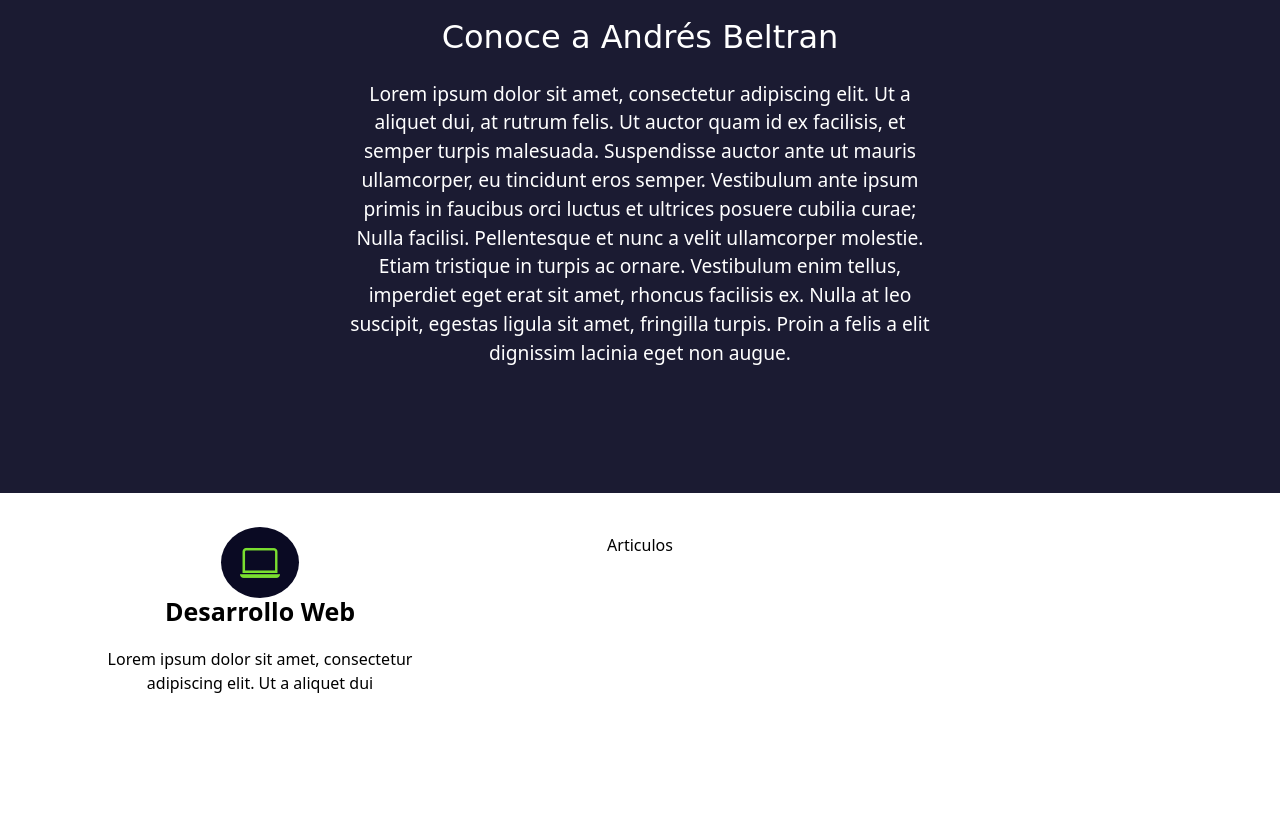
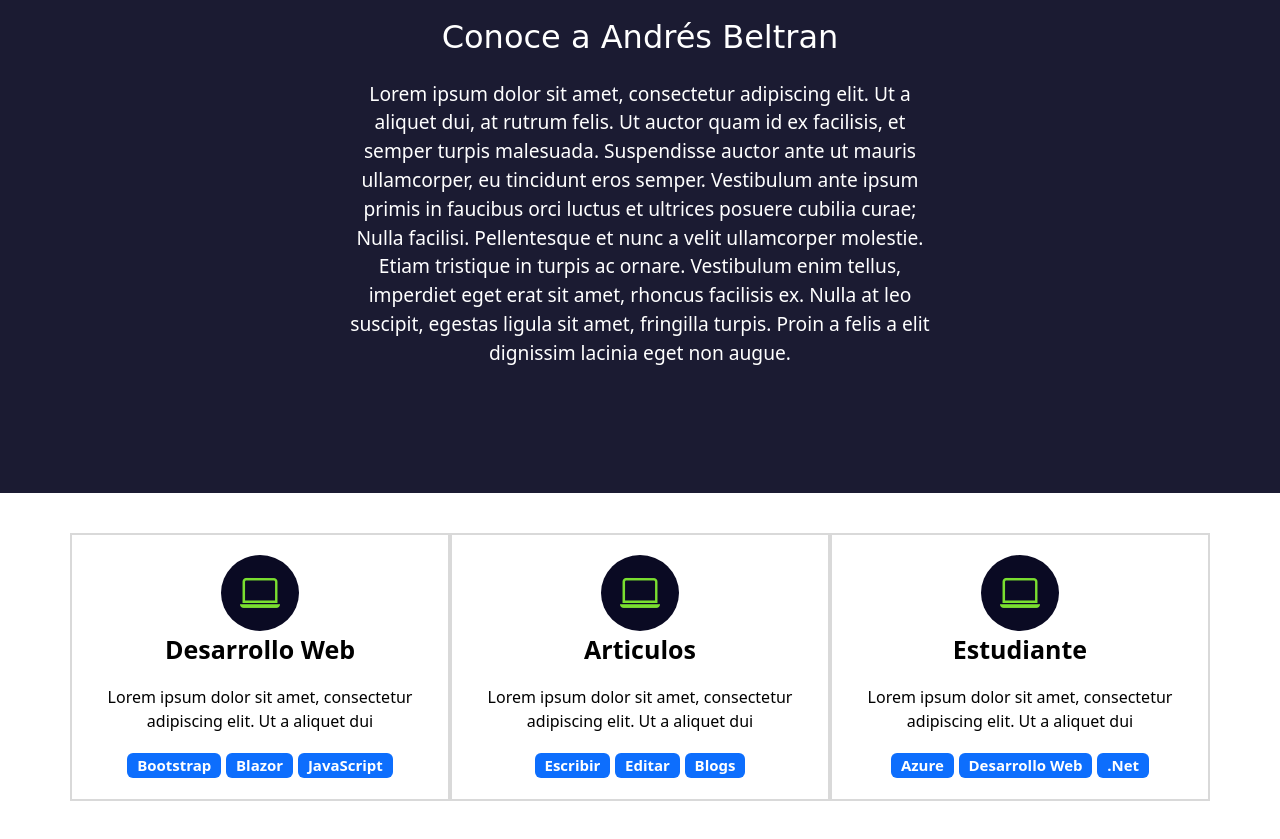
Before and after one commit to abeltran12/PaginaBootstrap, a plain HTML site: page index.html in a window 1280 px wide. Shown: the part 1002-1841 px from the top of the page. Before the commit the page ends 1753 px from the top, so only its background shows below. Drawn offline with nearby package versions, Linux system fonts and the light colour scheme; a web font is replaced by a local one.

Commit message:
AB-feat-experiencia

```diff
--- a/index.html
+++ b/index.html
@@ -80,12 +80,31 @@
             <i class="bi bi-laptop"></i>
             <p class="experiencia-titulo">Desarrollo Web</p>
             <p>Lorem ipsum dolor sit amet, consectetur adipiscing elit. Ut a aliquet dui</p>
+            <div class="badges-contenedor">
+              <span class="badge text-bg-primary">Bootstrap</span>
+              <span class="badge text-bg-primary">Blazor</span>
+              <span class="badge text-bg-primary">JavaScript</span>
+            </div>
           </div>
           <div class="columna col-12 col-md-4">
-            <p>Articulos</p>
+            <i class="bi bi-laptop"></i>
+            <p class="experiencia-titulo">Articulos</p>
+            <p>Lorem ipsum dolor sit amet, consectetur adipiscing elit. Ut a aliquet dui</p>
+            <div class="badges-contenedor">
+              <span class="badge text-bg-primary">Escribir</span>
+              <span class="badge text-bg-primary">Editar</span>
+              <span class="badge text-bg-primary">Blogs</span>
+            </div>
           </div>
           <div class="columna col-12 col-md-4">
-
+            <i class="bi bi-laptop"></i>
+            <p class="experiencia-titulo">Estudiante</p>
+            <p>Lorem ipsum dolor sit amet, consectetur adipiscing elit. Ut a aliquet dui</p>
+            <div class="badges-contenedor">
+              <span class="badge text-bg-primary">Azure</span>
+              <span class="badge text-bg-primary">Desarrollo Web</span>
+              <span class="badge text-bg-primary">.Net</span>
+            </div>
           </div>
         </div>
       </div>
--- a/style.css
+++ b/style.css
@@ -83,8 +83,23 @@ h1 {
 /* Experiencia */
 
 .experiencia{
-	padding: 40px;
+	padding: 40px 40px 60px 40px;
 }
+
+.experiencia .columna{
+	padding: 20px;
+	border: 2px solid #8080804d;
+	display: flex;
+	flex-direction: column;
+	align-items: center;
+	justify-content: space-evenly;
+	transition: all 0.2s ease-in;
+}
+
+.experiencia .columna:hover {
+	color: white;
+	background-color: #1b1b32;
+  }
 
 .experiencia i{
 	font-size: 2.5rem;
@@ -100,6 +115,16 @@ h1 {
 	margin: 10 px 0;
 }
 
+.badges-contenedor{
+	font-size: 20px;
+	font-weight: bold;
+	margin: 10 px 0;
+}
+
+.bagde{
+	margin: 5px;
+}
+
 /* Responsive */
 
 @media screen and (max-width: 700px){
```
